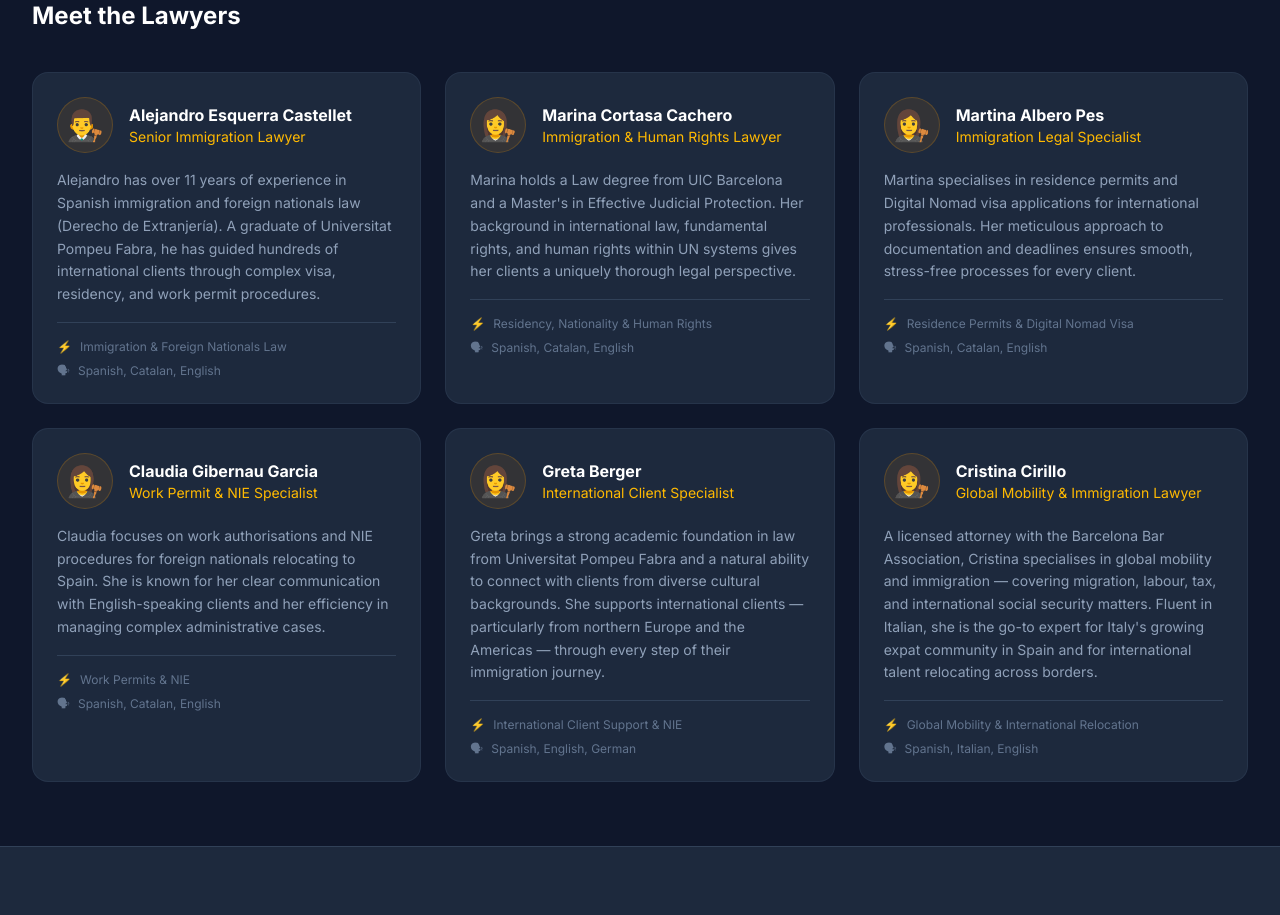
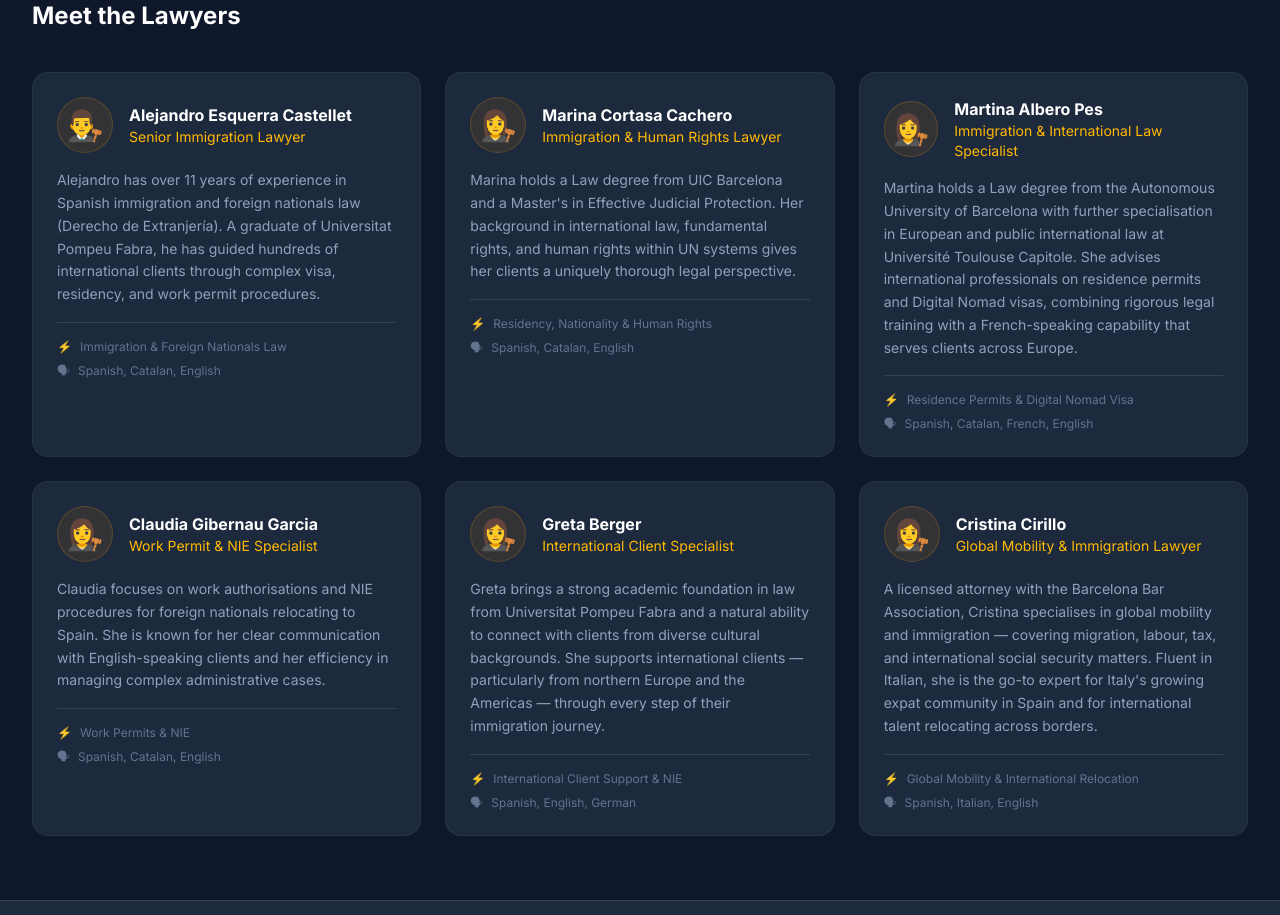
Before and after one commit to pascalbourbon-hub/ImigrateSpain, a Next.js app: page /about in a window 1280 px wide. Shown: the part 840-1755 px from the top of the page. Built offline with nearby package versions, Linux system fonts and the light colour scheme.

Commit message:
update Martina profile with real LinkedIn details

```diff
--- a/app/about/page.tsx
+++ b/app/about/page.tsx
@@ -33,13 +33,13 @@ const lawyers = [
   },
   {
     name: "Martina Albero Pes",
-    roleEN: "Immigration Legal Specialist",
-    roleES: "Especialista Jurídica en Inmigración",
-    bioEN: "Martina specialises in residence permits and Digital Nomad visa applications for international professionals. Her meticulous approach to documentation and deadlines ensures smooth, stress-free processes for every client.",
-    bioES: "Martina se especializa en permisos de residencia y visados de nómada digital para profesionales internacionales. Su meticuloso enfoque en la documentación y los plazos garantiza procesos fluidos y sin estrés para cada cliente.",
+    roleEN: "Immigration & International Law Specialist",
+    roleES: "Especialista en Inmigración y Derecho Internacional",
+    bioEN: "Martina holds a Law degree from the Autonomous University of Barcelona with further specialisation in European and public international law at Université Toulouse Capitole. She advises international professionals on residence permits and Digital Nomad visas, combining rigorous legal training with a French-speaking capability that serves clients across Europe.",
+    bioES: "Martina es licenciada en Derecho por la Universidad Autónoma de Barcelona, con especialización adicional en derecho europeo e internacional público en la Université Toulouse Capitole. Asesora a profesionales internacionales en permisos de residencia y visados de nómada digital, combinando una rigurosa formación jurídica con el dominio del francés para atender a clientes en toda Europa.",
     specialtyEN: "Residence Permits & Digital Nomad Visa",
     specialtyES: "Permisos de Residencia y Visa Nómada Digital",
-    languages: "Spanish, Catalan, English",
+    languages: "Spanish, Catalan, French, English",
     emoji: "👩‍⚖️",
   },
   {
```
